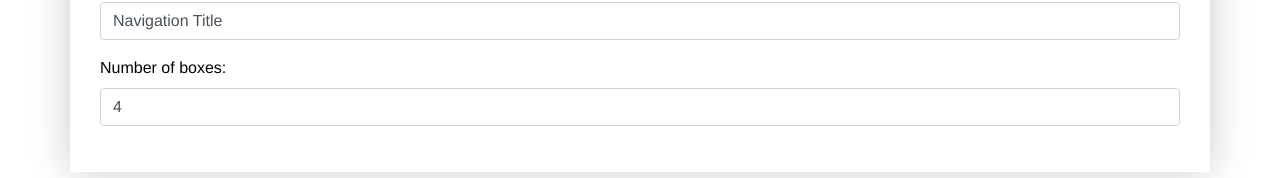
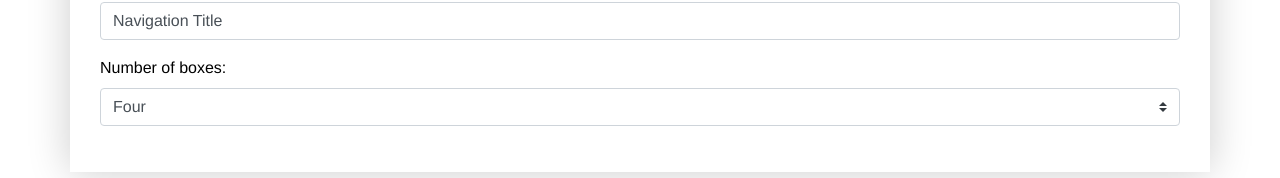
Before and after one commit to smartcatdev/vue-design-demo, a Vue app: page /settings in a window 1280 px wide. Shown: the part 270-448 px from the top of the page. Built offline with nearby package versions, Linux system fonts and the light colour scheme.

Commit message:
changed text box to dropdown in Customizer component

```diff
--- a/src/components/Customizer.vue
+++ b/src/components/Customizer.vue
@@ -31,12 +31,11 @@
                     label="Number of boxes: "
                     label-for="input-number"
                 >
-                    <b-form-input
-                        type="number"
-                        id="input-number"
+
+                    <b-form-select @input="updateNumberBoxes"
                         :value="numberBoxes"
-                        @input="updateNumberBoxes"
-                    ></b-form-input>
+                        :options="selectOptions">
+                    </b-form-select>
                 </b-form-group>
             </b-col>
         </b-row>
@@ -48,6 +47,16 @@ import { mapState } from 'vuex';
 
 export default {
   name: 'Customizer',
+  data() {
+    return {
+      selectOptions: [
+        { value: 1, text: 'One' },
+        { value: 2, text: 'Two' },
+        { value: 3, text: 'Three' },
+        { value: 4, text: 'Four' },
+      ],
+    };
+  },
   computed: {
     ...mapState(['theme', 'title', 'header', 'numberBoxes']),
   },
--- a/src/views/Home.vue
+++ b/src/views/Home.vue
@@ -5,7 +5,6 @@
             :title="this.title"
             count="4"
       />
-      <!-- <Customizer/> -->
     </div>
 </template>
 
```
